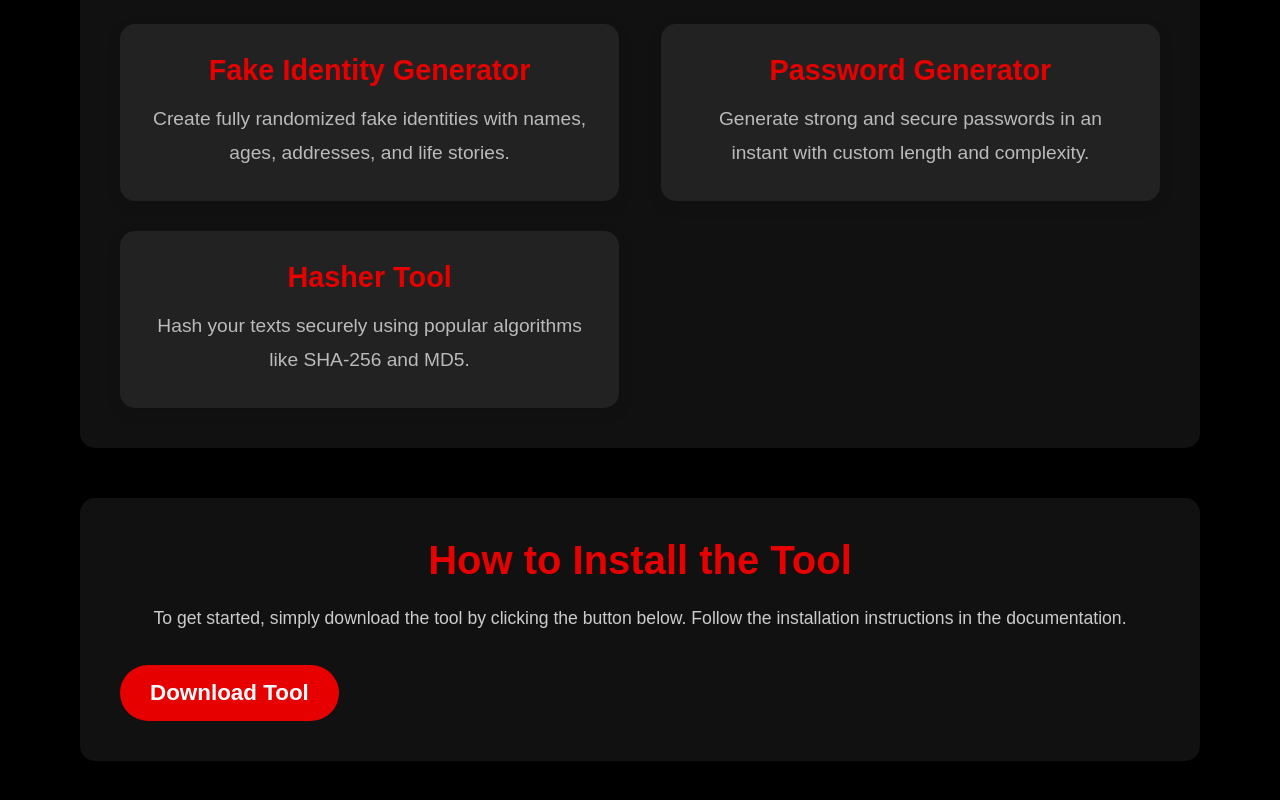
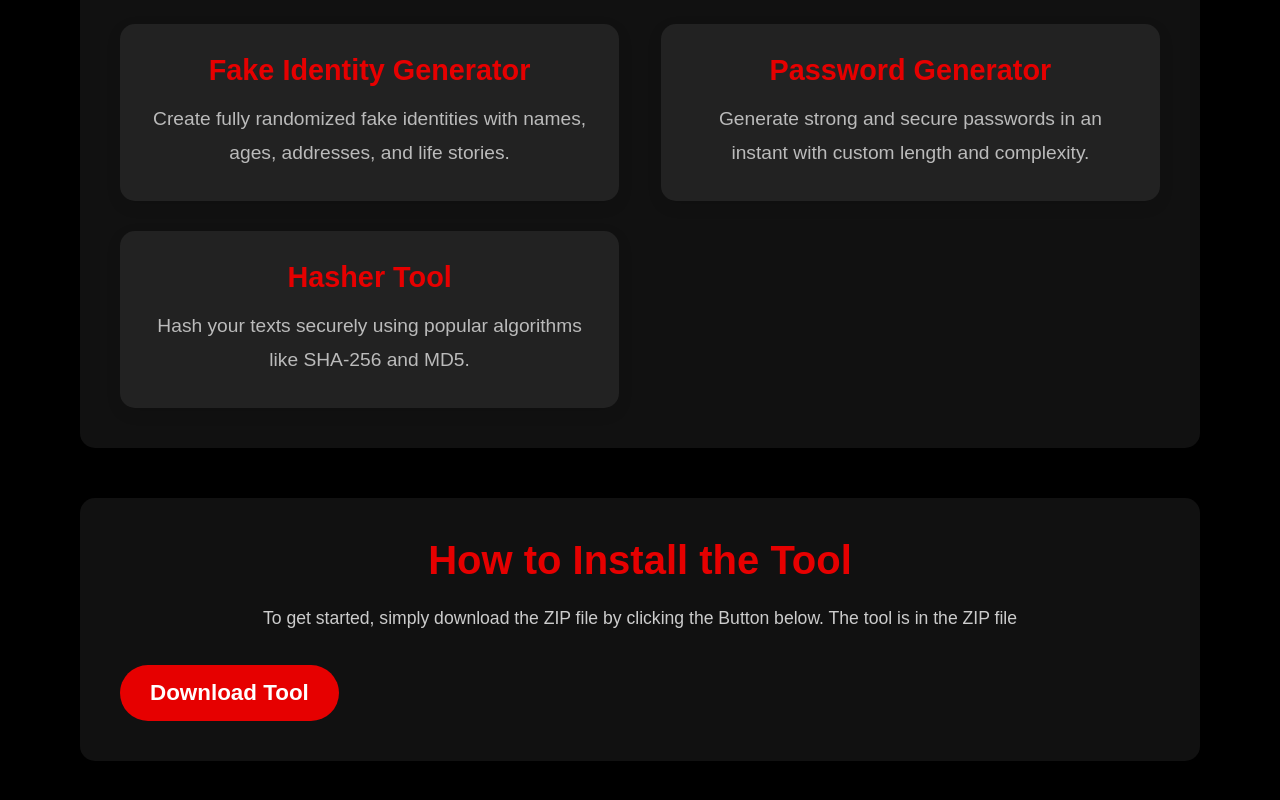
Before and after one commit to Glitch1-cyber/Tool-Website, a plain HTML site: page index.html in a window 1280 px wide. Shown: the part 330-1130 px from the top of the page. Drawn offline with Linux system fonts and the light colour scheme.

Commit message:
Refactor index.html for clarity and updates
Updated the HTML structure and content of the Fake Identity Generator Tool page, including changes to the installation instructions.

```diff
--- a/index.html
+++ b/index.html
@@ -194,7 +194,7 @@
     <!-- Install Section -->
     <div class="section">
         <h2>How to Install the Tool</h2>
-        <p>To get started, simply download the tool by clicking the button below. Follow the installation instructions in the documentation.</p>
+        <p>To get started, simply download the ZIP file by clicking the Button below. The tool is in the ZIP file</p>
         <a href="Tool-Files.zip" class="cta-btn" download>Download Tool</a>
     </div>
 
```
